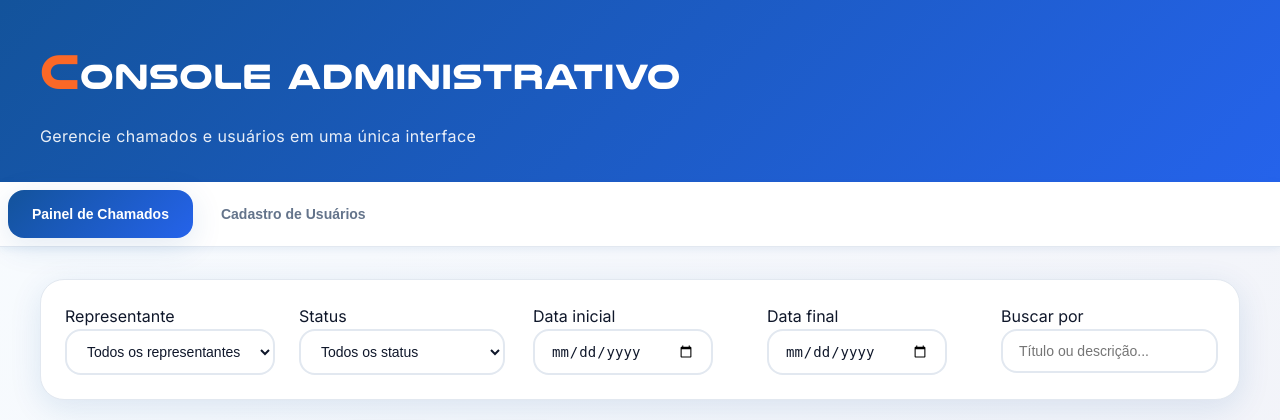
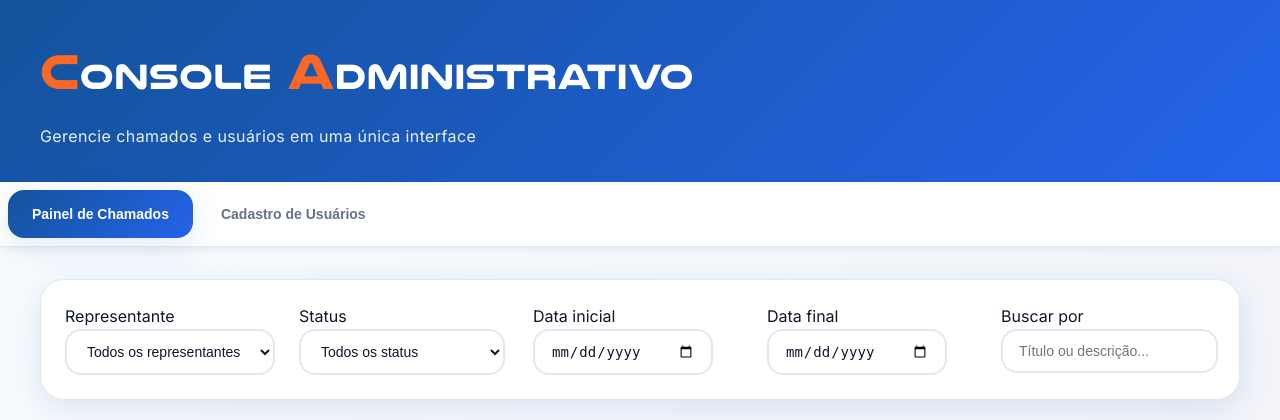
Before and after one commit to guilherme9lucaslider-svg/suporte-trello, a Flask app: page /admin in a window 1280 px wide. Shown: the top 420 px of the page. Run offline with Flask 3, Linux system fonts and the light colour scheme; the visitor is signed in with stand-in values (Sample User, id 1); data comes from the database, SQL or seed files in the repository; data that the repository does not hold is empty.

Commit message:
Atualização

```diff
--- a/templates/console.html
+++ b/templates/console.html
@@ -49,7 +49,12 @@
 
 .header h1 .first-letter {
   color:var(--accent);
-  font-size:50px; /* opcional */
+  font-size:50px;
+}
+
+.header h1 .first-letter-admin {
+  color:var(--accent);
+  font-size:50px;
 }
 .header .subtitle{
   font-size:16px;
@@ -234,7 +239,7 @@
 </head>
 <body>
   <header class="header">
-    <h1><span class="first-letter">C</span>onsole Administrativo</h1>
+    <h1><span class="first-letter">C</span>onsole <span class="first-letter-admin">A</span>dministrativo</h1>
     <div class="subtitle">Gerencie chamados e usuários em uma única interface</div>
   </header>
 
```
